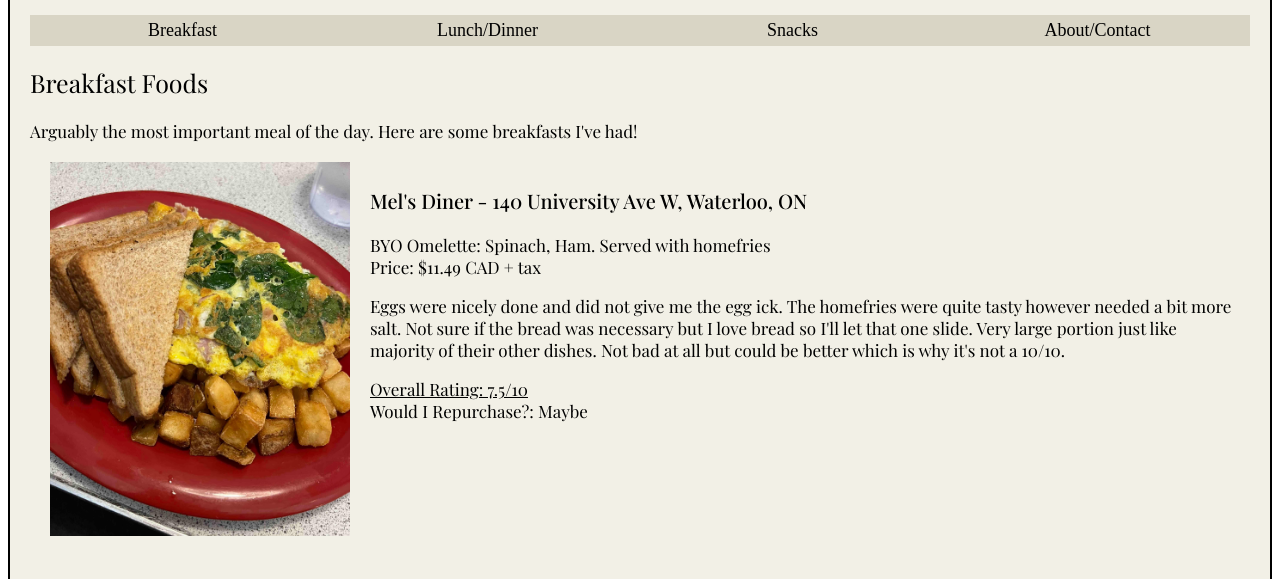
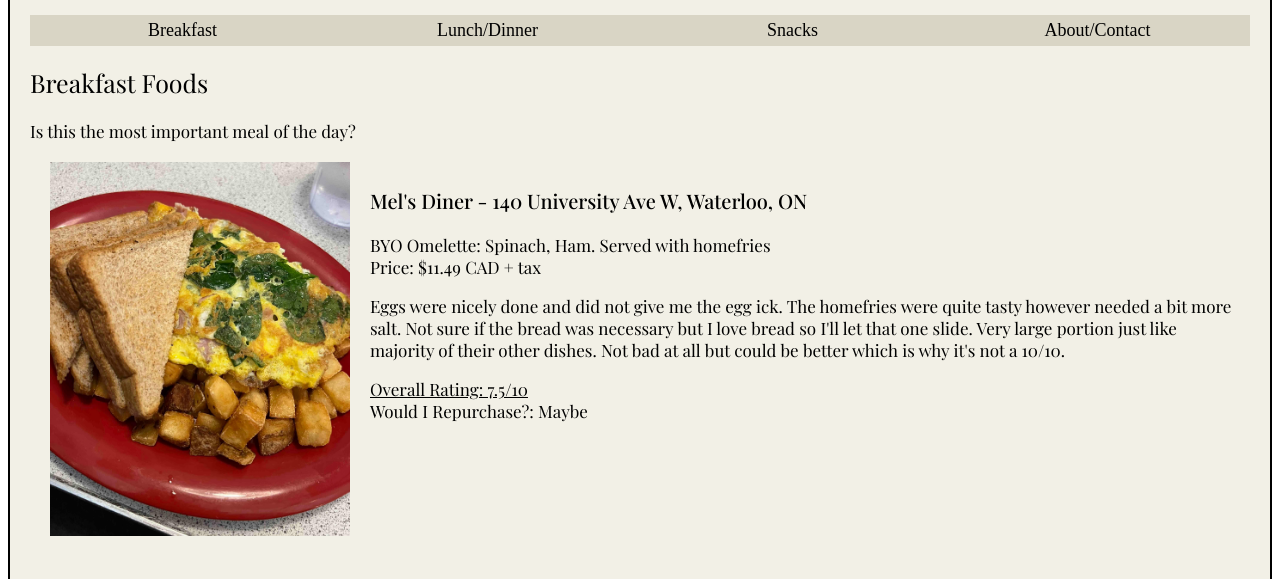
Before and after one commit to annikazamora/a3-page1, a plain HTML site: page index.html in a window 1280 px wide. Shown: the part 142-721 px from the top of the page. Drawn offline with nearby package versions, Linux system fonts and the light colour scheme; a web font is replaced by a local one.

Commit message:
subheading

```diff
--- a/index.html
+++ b/index.html
@@ -142,7 +142,7 @@
       </h2>
 
       <p>
-        Arguably the most important meal of the day. Here are some breakfasts I've had!
+        Is this the most important meal of the day?
       </p>
 
       <div class="section">
```
